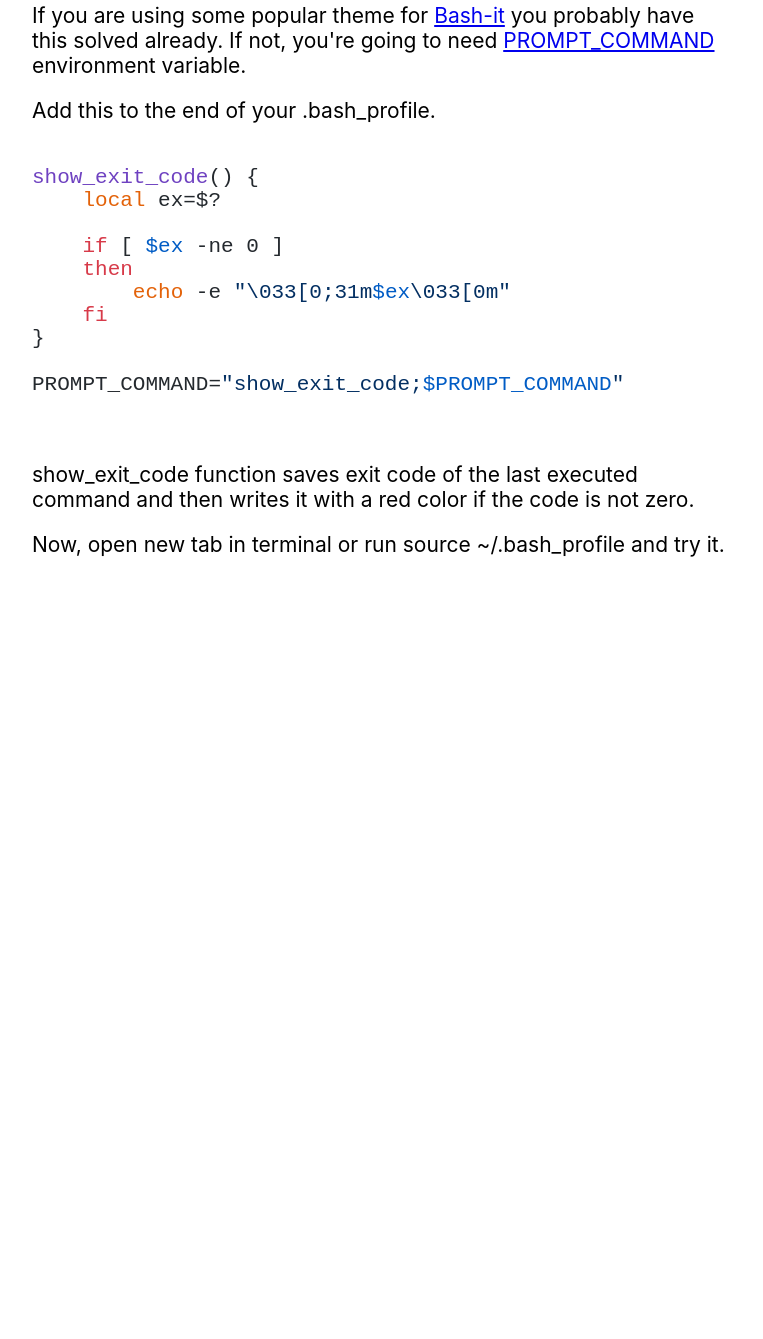
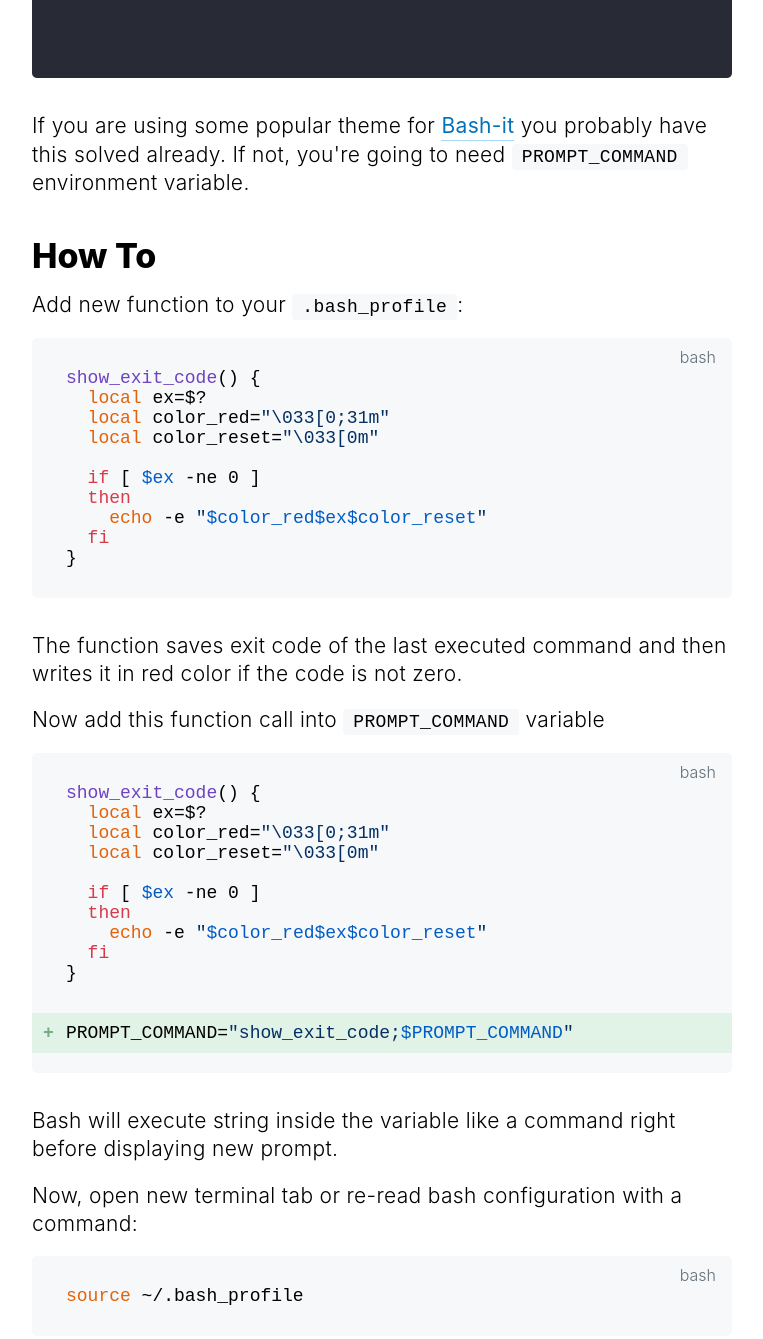
Before and after one commit to mykolaharmash/blog-src, a website: page posts/process-exit-status/process-exit-status.html in a window 1280 px wide. Shown: the part 1355-2694 px from the top of the page, without its empty margins (258-1021 px from the left). Before the commit the page ends 1940 px from the top, so only its background shows below. Drawn offline with nearby package versions, Linux system fonts and the light colour scheme.

Commit message:
post: Process Exit Code
— finalizes post
— polishes styles

```diff
--- a/posts/process-exit-status/process-exit-status.html
+++ b/posts/process-exit-status/process-exit-status.html
@@ -1,6 +1,6 @@
 <html>
   <head>
-    <title>Process Exit Status</title>
+    <title>Process Exit Code</title>
 
     <link rel="stylesheet" href="../../statics/index.css">
     <link rel="stylesheet"
@@ -9,20 +9,19 @@
   <body>
     <div class="post-page">
       <article class="post">
-        <header>
-          <h1 class="post__title">Process Exit Status</h1>
-          <div class="post__date"></div>
+        <header class="post__header">
+          <h1 class="post__title">Process Exit Code</h1>
+          <div class="post__date">10 August 2017</div>
         </header>
 
         <div class="post__body">
           <p class="post__paragraph">
-            Small tip to make your bash shell a bit better.
+            Small tip to make your bash shell experience a bit better.
           </p>
 
           <p class="post__paragraph">
             There is a nice way to stop being confused when you run a
-            command
-            and it finishes silently.
+            command and it finishes silently.
           </p>
 
           <img
@@ -50,44 +49,95 @@
           <p class="post__paragraph">
             If you are using some popular theme for
             <a href="https://github.com/Bash-it/bash-it">Bash-it</a> you
-            probably have this solved already. If not, you're going to need <a
-            href="http://www.tldp.org/HOWTO/Bash-Prompt-HOWTO/x264.html">PROMPT_COMMAND</a>
+            probably have this solved already. If not, you're going to need
+            <code class="inline-code-block">PROMPT_COMMAND</code>
             environment variable.
           </p>
 
+          <h2 class="post__section-title">How To</h2>
           <p class="post__paragraph">
-            Add this to the end of your .bash_profile.
+            Add new function to your <code class="inline-code-block">.bash_profile</code>:
           </p>
 
           <div class="post__code-block">
-            <code class="code-block hljs">
-            <pre>
-<span class="hljs-function"><span class="hljs-title">show_exit_code</span></span>() {
-    <span class="hljs-built_in">local</span> ex=$?
+            <div class="code-block">
+              <div class="code-block__title">
+                bash
+              </div>
+              <div class="code-block__code">
+              <pre><code><div class="code-block__lines-block"><span class="hljs-function"><span class="hljs-title">show_exit_code</span></span>() {
+  <span class="hljs-built_in">local</span> ex=$?
+  <span class="hljs-built_in">local</span> color_red=<span class="hljs-string">"\033[0;31m"</span>
+  <span class="hljs-built_in">local</span> color_reset=<span class="hljs-string">"\033[0m"</span>
 
-    <span class="hljs-keyword">if</span> [ <span class="hljs-variable">$ex</span> -ne 0 ]
-    <span class="hljs-keyword">then</span>
-        <span class="hljs-built_in">echo</span> -e <span class="hljs-string">"\033[0;31m<span
-              class="hljs-variable">$ex</span>\033[0m"</span>
-    <span class="hljs-keyword">fi</span>
-}
-
-PROMPT_COMMAND=<span class="hljs-string">"show_exit_code;<span class="hljs-variable">$PROMPT_COMMAND</span>"</span>
-            </pre>
-            </code>
+  <span class="hljs-keyword">if</span> [ <span class="hljs-variable">$ex</span> -ne 0 ]
+  <span class="hljs-keyword">then</span>
+    <span class="hljs-built_in">echo</span> -e <span class="hljs-string">"</span><span class="hljs-variable">$color_red</span><span class="hljs-variable">$ex</span><span class="hljs-variable">$color_reset</span><span class="hljs-string">"</span>
+  <span class="hljs-keyword">fi</span>
+}</div></code></pre>
+              </div>
+            </div>
           </div>
 
-
           <p class="post__paragraph">
-            show_exit_code function saves exit code of the last executed command
-            and then writes it with a red color if the code is not zero.
+            The function saves exit code of the last executed command
+            and then writes it in red color if the code is not zero.
           </p>
 
           <p class="post__paragraph">
-            Now, open new tab in terminal or run source ~/.bash_profile and try
-            it.
+            Now add this function call into <code class="inline-code-block">PROMPT_COMMAND</code> variable
           </p>
+
+          <div class="post__code-block">
+            <div class="code-block">
+              <div class="code-block__title">
+                bash
+              </div>
+              <div class="code-block__code">
+              <pre><code><div class="code-block__lines-block"><span class="hljs-function"><span class="hljs-title">show_exit_code</span></span>() {
+  <span class="hljs-built_in">local</span> ex=$?
+  <span class="hljs-built_in">local</span> color_red=<span class="hljs-string">"\033[0;31m"</span>
+  <span class="hljs-built_in">local</span> color_reset=<span class="hljs-string">"\033[0m"</span>
+
+  <span class="hljs-keyword">if</span> [ <span class="hljs-variable">$ex</span> -ne 0 ]
+  <span class="hljs-keyword">then</span>
+    <span class="hljs-built_in">echo</span> -e <span class="hljs-string">"</span><span class="hljs-variable">$color_red</span><span class="hljs-variable">$ex</span><span class="hljs-variable">$color_reset</span><span class="hljs-string">"</span>
+  <span class="hljs-keyword">fi</span>
+}</div>
+<div class="code-block__added-line"><div class="code-block__lines-block">PROMPT_COMMAND=<span class="hljs-string">"show_exit_code;<span class="hljs-variable">$PROMPT_COMMAND</span>"</span></div></div></code></pre>
+              </div>
+            </div>
+          </div>
+
+          <p class="post__paragraph">
+            Bash will execute string inside the variable like
+            a command right before displaying new prompt.
+          </p>
+
+          <p class="post__paragraph">
+            Now, open new terminal tab or re-read bash configuration with a command:
+          </p>
+
+          <div class="post__code-block">
+            <div class="code-block">
+              <div class="code-block__title">
+                bash
+              </div>
+              <div class="code-block__code">
+                <pre><code><div class="code-block__lines-block"><span class="hljs-built_in">source</span> ~/.bash_profile</div></code></pre>
+              </div>
+            </div>
+          </div>
         </div>
+
+        <h2 class="post__section-title">Links</h2>
+
+        <ul class="post__list">
+          <li class="post__list-item"><a href="https://github.com/Bash-it/bash-it">Bash-it</a> — set of plugins, completions and themes for Bash</li>
+          <li class="post__list-item"><a href="http://www.tldp.org/HOWTO/Bash-Prompt-HOWTO/x264.html">Example of using PROMPT_COMMAND</a></li>
+          <li class="post__list-item"><a href="https://github.com/nik-garmash/bash-it/blob/e2cd02bf29c186dbf4557d12b7a6960dc4c4e558/themes/bakke/bakke.theme.bash">My Bash-it theme</a></li>
+        </ul>
+
       </article>
     </div>
   </body>
--- a/statics/index.css
+++ b/statics/index.css
@@ -1,38 +1,155 @@
 html {
   font-family: -apple-system, BlinkMacSystemFont, "Segoe UI", Roboto, Oxygen-Sans, Ubuntu, Cantarell, "Helvetica Neue", sans-serif;
   font-size: 21px;
-  font-weight: 400;
+  font-weight: 300;
   -webkit-font-smoothing: antialiased;
+}
+
+body {
+  margin: 0;
 }
 
 pre {
   margin: 0;
 }
 
+a:link,
+a:visited {
+  padding-bottom: 2px;
+  color: #0073BA;
+  border-bottom: 1px solid #A9D8F5;
+  font-weight: 400;
+  text-decoration: none;
+  transition-property: color, border-color;
+  transition-duration: 70ms;
+}
+
+a:visited {
+  color: #48AFF0;
+}
+
+a:hover, a:visited:hover {
+  color: #0084D6;
+  border-color: #0084D6;
+}
+
 .post-page {
   display: flex;
   justify-content: center;
+  width: 100%;
+  padding: 60px 0;
 }
 
 .post {
+  display: flex;
+  flex-direction: column;
+  align-items: center;
+  justify-content: flex-start;
+  width: 100%;
+}
 
+.post__header {
+  width: 700px;
+  margin-bottom: 26px;
+}
+
+.post__title {
+  margin: 0;
+  font-size: 48px;
+  font-weight: 800;
+}
+
+.post__date {
+  font-size: 16px;
+}
+
+.post__body {
+  display: flex;
+  flex-direction: column;
+  align-items: center;
+  width: 100%;
 }
 
 .post__paragraph {
   width: 700px;
-  margin: 0 0 20px 0;
+  margin: 0 0 18px 0;
+  line-height: 1.35;
+  letter-spacing: 0.016em;
+}
+
+.post__section-title {
+  width: 700px;
+  margin: 20px 0 15px 0;
+  font-size: 34px;
+  font-weight: 800;
 }
 
 .post__image {
   max-width: 700px;
-  margin-bottom: 20px;
+  margin-bottom: 34px;
+}
+
+.post__section-header {
+  width: 700px;
 }
 
 .post__code-block {
+  display: flex;
+  justify-content: center;
   width: 700px;
-  margin-bottom: 20px;
+  margin-bottom: 34px;
+}
+
+.post__list {
+  width: 700px;
+  margin: 0;
+}
+
+.post__list-item + .post__list-item {
+  margin-top: 15px;
 }
 
 .code-block {
+  position: relative;
   width: 100%;
+  overflow: hidden;
+  padding: 20px 0px;
+  font-size: 18px;
+  border-radius: 5px;
+  background-color: #F6F8FA;
 }
+
+.code-block__lines-block {
+  padding: 10px 34px;
+}
+
+.code-block__title {
+  position: absolute;
+  top: 5px;
+  right: 8px;
+  padding: 4px 8px;
+  font-size: 16px;
+  color: #616F78;
+}
+
+.code-block__added-line {
+  position: relative;
+  background-color: #E1F2E6;
+}
+
+.code-block__added-line:before {
+  display: block;
+  position: absolute;
+  content: '+';
+  bottom: 25%;
+  left: 11px;
+  color: #72AD84;
+  font-weight: 800;
+}
+
+.inline-code-block {
+  background-color: #F6F8FA;
+  padding: 3px 10px;
+  border-radius: 4px;
+  font-size: 18px;
+}
```
